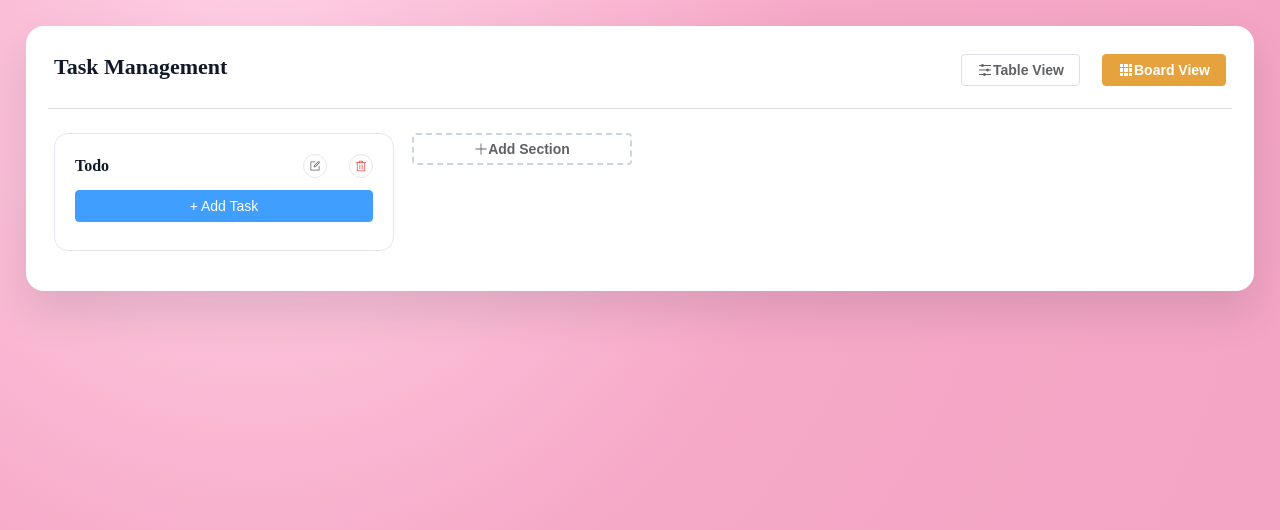
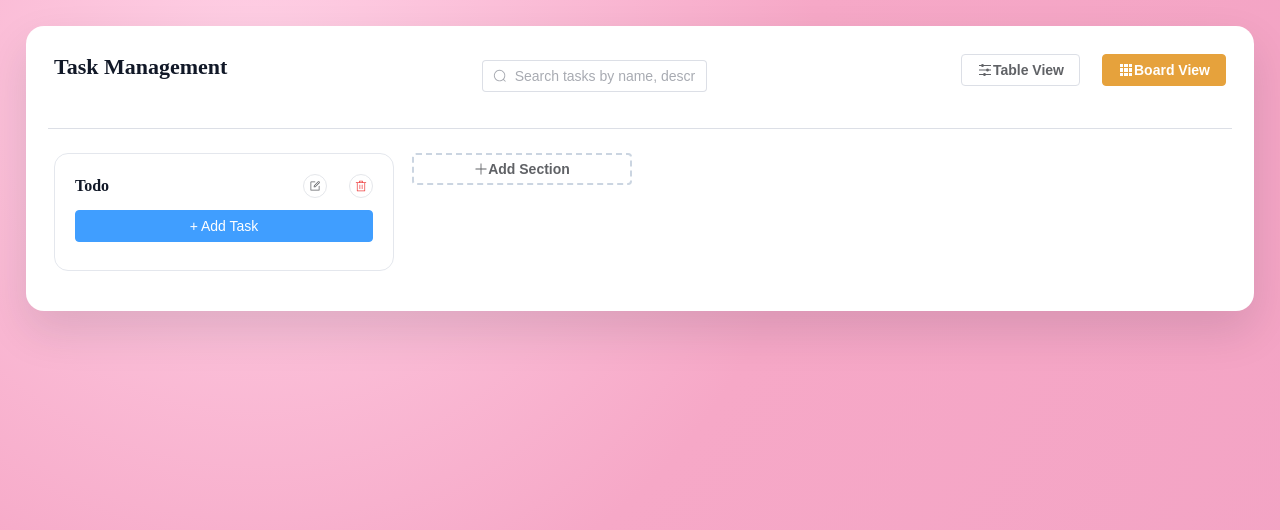
Before and after one commit to annmarytom/task-dashboard, a Vue app: page / in a window 1280 px wide. Shown: the top 530 px of the page. Built offline with nearby package versions, Linux system fonts and the light colour scheme.

Commit message:
add search functionality to DashBoard component for filtering tasks by name, description, status, or due date

```diff
--- a/src/components/DashBoard.vue
+++ b/src/components/DashBoard.vue
@@ -6,6 +6,21 @@
         <div class="top-bar-left">
           <h1 class="title">Task Management</h1>
         </div>
+
+         <!-- Search -->
+      <div class="search-bar" @click.stop>
+        <el-input
+          v-model.trim="searchTerm"
+          placeholder="Search tasks by name, description, status, or due date"
+          clearable
+        >
+          <template #prefix>
+            <el-icon>
+              <Search />
+            </el-icon>
+          </template>
+        </el-input>
+      </div>
 
         <!-- Toggle -->
         <div class="view-toggle" @click.stop>
@@ -39,9 +54,9 @@
 
       <!-- BOARD VIEW -->
       <div v-if="viewMode === 'board'" class="board-wrap">
-        <div class="board-row">
+        <div v-if="filteredSections.length" class="board-row">
           <el-card
-            v-for="sec in sections"
+            v-for="sec in filteredSections"
             :key="sec.id"
             class="col"
             shadow="never"
@@ -132,12 +147,17 @@
             </template>
           </div>
         </div>
+
+        <el-empty
+          v-else
+          description="No tasks match your search"
+        />
       </div>
 
       <!-- TABLE VIEW -->
       <div v-else class="table-wrap" @click.stop>
         <TaskTable
-          :sections="sections"
+          :sections="filteredSections"
           :status-options="statusOptions"
           @upsert="handleTaskUpsert"
           @delete="handleTaskDelete"
@@ -155,7 +175,14 @@
 import { computed, ref, watch } from "vue";
 import { storeToRefs } from "pinia";
 import { ElMessage, ElMessageBox } from "element-plus";
-import { Grid, Operation, Edit, Delete, Plus } from "@element-plus/icons-vue";
+import {
+  Grid,
+  Operation,
+  Edit,
+  Delete,
+  Plus,
+  Search,
+} from "@element-plus/icons-vue";
 import { useTaskStore } from "@/stores/taskStore";
 
 import TaskList from "./TaskList.vue";
@@ -164,13 +191,14 @@ import TaskTable from "./TaskTable.vue";
 
 const taskStore = useTaskStore();
 
-//  read store data as refs (reactive)
+// store refs
 const { sections, snack } = storeToRefs(taskStore);
 
-//  status options comes from store getter
+// status options
 const statusOptions = computed(() => taskStore.statusOptions);
 
 const viewMode = ref("board");
+const searchTerm = ref("");
 
 /** SECTION MENU */
 const menuOpenFor = ref(null);
@@ -244,12 +272,42 @@ async function requestDeleteSection(sectionId) {
     }
 
     closeAllMenus();
-
-
   } catch {
     // user cancelled
   }
 }
+
+/** SEARCH FILTER */
+const filteredSections = computed(() => {
+  const q = (searchTerm.value || "").trim().toLowerCase();
+
+  if (!q) {
+    return sections.value;
+  }
+
+  return sections.value
+    .map((section) => {
+      const filteredTasks = (section.tasks || []).filter((task) => {
+        const haystack = [
+          task.name,
+          task.description,
+          task.status,
+          task.dueDate,
+        ]
+          .filter(Boolean)
+          .join(" ")
+          .toLowerCase();
+
+        return haystack.includes(q);
+      });
+
+      return {
+        ...section,
+        tasks: filteredTasks,
+      };
+    })
+    .filter((section) => section.tasks.length > 0);
+});
 
 /** TASK HANDLERS -> call store */
 function handleTaskUpsert(payload) {
@@ -331,6 +389,11 @@ watch(
   font-size: 16px;
 }
 
+.search-bar {
+  margin: 6px 6px 14px;
+  max-width: 420px;
+}
+
 .divider {
   margin: 10px 0 18px;
 }
```
